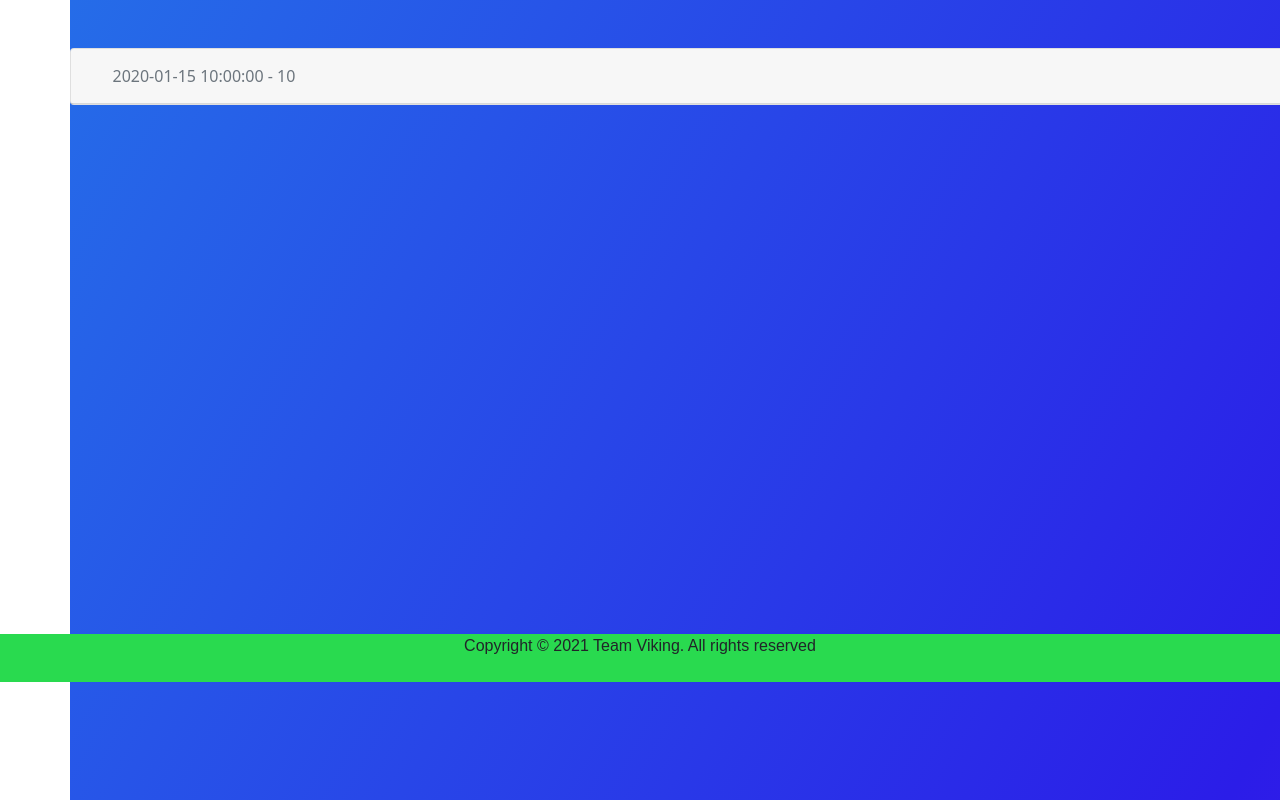
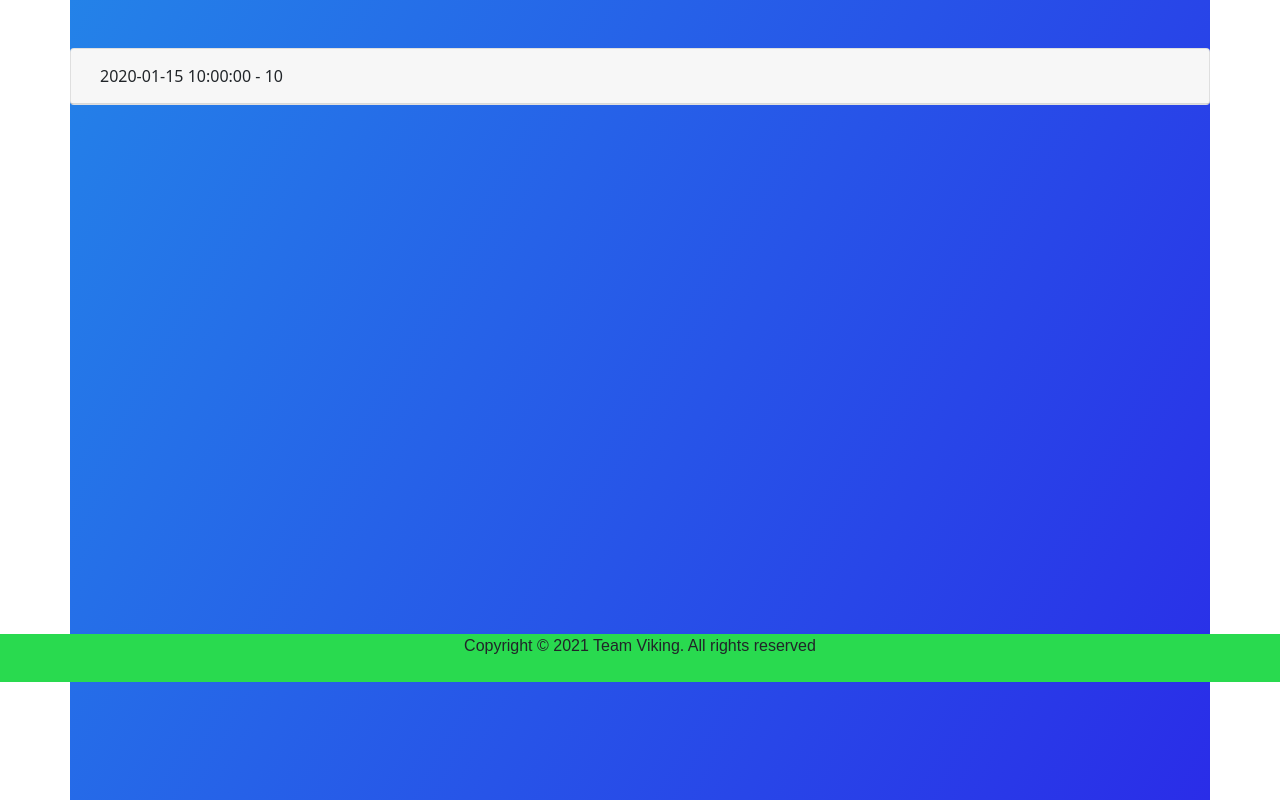
Before and after one commit to jumboduck/st-patricks-quiz, a Flask app: page /leaderboard in a window 1280 px wide; the page is wider, and only the part inside the window is pictured. Shown: the part 118-918 px from the top of that part. Run offline with Flask 2, Linux system fonts and the light colour scheme; a database or web service that is not in the repository returns one stand-in record (values such as "Sample title"); some libraries are stand-ins or nearby versions; some web fonts are replaced.

Commit message:
Merge muzza-leaderboard with master

```diff
--- a/static/css/style.css
+++ b/static/css/style.css
@@ -58,11 +58,8 @@ p {
 
 .leaderboard {
     height: 100vh;
-    width: 100vw;
-    position: absolute;
     background: linear-gradient(119deg, #ff2400, #e81d1d, #e8b71d, #e3e81d, #1de840, #1ddde8, #2b1de8, #dd00f3, #dd00f3);
     background-size: 1800% 1800%;
-
     -webkit-animation: rainbow 5s ease infinite;
     -z-animation: rainbow 5s ease infinite;
     -o-animation: rainbow 5s ease infinite;
@@ -123,12 +120,6 @@ p {
     100% {
         background-position: 0% 82%
     }
-}
-
-.scoreboard {
-    display: grid;
-    grid-gap: 25%;
-    margin-top: 15%;
 }
 
 .input-group {
--- a/templates/leaderboard.html
+++ b/templates/leaderboard.html
@@ -11,10 +11,10 @@
             <div class="card-header" id="headingOne">
                 <div class="row">
                     <div class="col-md-8 col-sm-12">
-                        <button class="btn btn-block text-left text-muted pl-0 form-header" type="button"
+                        <button class="btn btn-block text-left pl-0 form-header" type="button"
                             data-toggle="collapse" data-target="#collapse{{ loop.index }}" aria-expanded="false"
                             aria-controls="collapseOne">
-                            <i class="fas fa-chevron-down"></i>&nbsp;&nbsp;&nbsp;{{team.created_by}} - {{team.score}}
+                          {{team.created_by}} - {{team.score}}
                         </button>
                     </div>
                 </div>
@@ -22,9 +22,8 @@
         </div>
     </div>
     {% endfor %}
-    </div>
     {% else %}
-    <h3 class="red-text text-darken-4 center-align">No Results Found</h3>
+    <h3 class="text-center">No Results Found</h3>
     {% endif %}
 </div>
 
```
